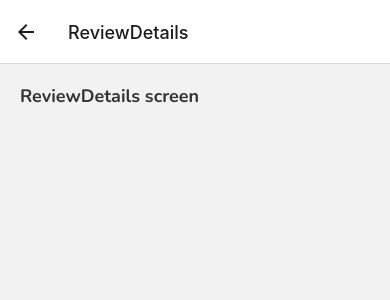
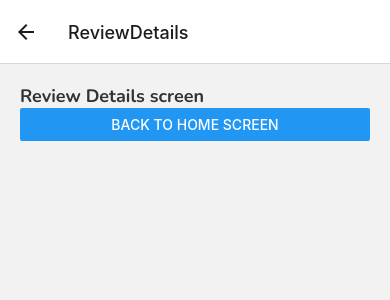
Before and after one commit to szittyu/review_mobile_app, a React Native app: screen /ReviewDetails in a window 390 px wide. Shown: the top 300 px of the page. Built offline with nearby package versions, Linux system fonts and the light colour scheme.

Commit message:
buttons added home and review page

```diff
--- a/screen/home.js
+++ b/screen/home.js
@@ -1,11 +1,19 @@
 import React, { useState } from 'react';
-import { View, Text } from 'react-native';
+import { View, Text, Button } from 'react-native';
 import { globalStyles } from '../styles/global';
 
-export default function Home() {
+export default function Home({ navigation }) {
+
+    const pressHandler = () => {
+        navigation.push('ReviewDetails')
+    }
     return (
         <View style={globalStyles.container}>
             <Text style={globalStyles.titleText}>Home Screen</Text>
+            <Button
+                title='Go to Review Details'
+                onPress={pressHandler}
+            />
         </View>
     );
 }
--- a/screen/reviewDetails.js
+++ b/screen/reviewDetails.js
@@ -1,11 +1,20 @@
 import React from "react";
-import { StyleSheet, View, Text } from "react-native";
+import { StyleSheet, View, Text, Button } from "react-native";
 import { globalStyles } from '../styles/global';
 
-export default function ReviewDetails() {
+export default function ReviewDetails({ navigation }) {
+
+    const pressHandler = () => {
+        navigation.goBack();
+    }
+
     return (
         <View style={globalStyles.container}>
-            <Text style={globalStyles.titleText}>ReviewDetails screen</Text>
+            <Text style={globalStyles.titleText}>Review Details screen</Text>
+            <Button
+                title="back to home screen"
+                onPress={pressHandler}
+            />
         </View>
     )
 }
```
